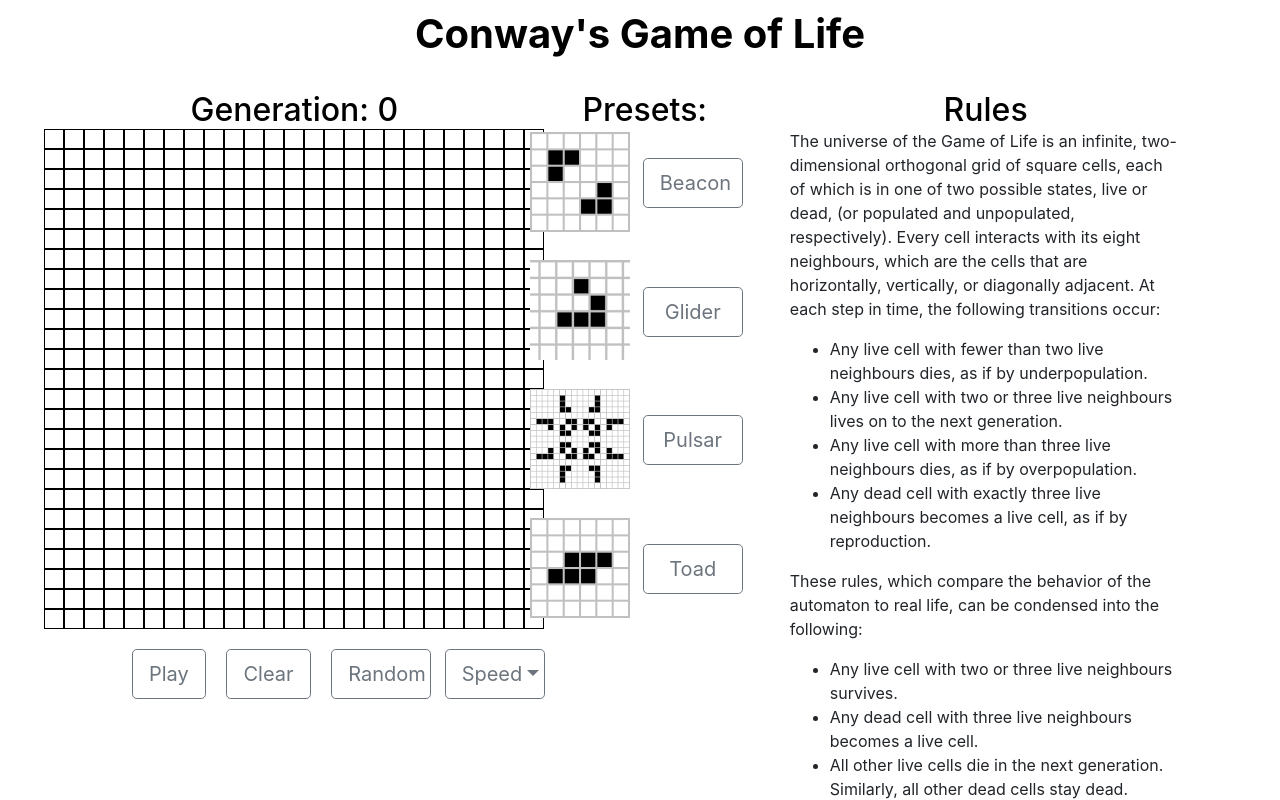
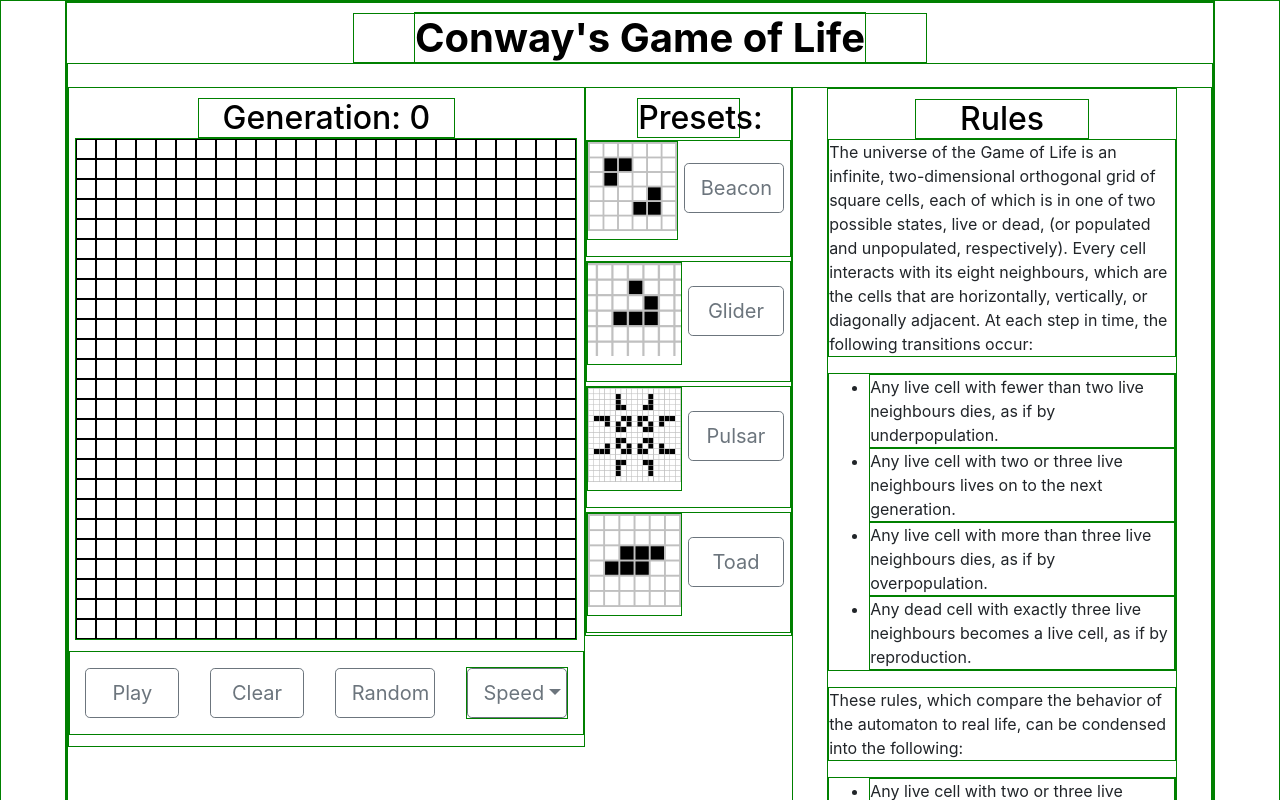
Before and after one commit to shanejeremich/Game-of-Life, a React (Create React App) app: page / in a window 1280 px wide. Shown: the top 800 px of the page. Built offline with nearby package versions, Linux system fonts and the light colour scheme.

Commit message:
fixed dropdown speed button spacing issue

```diff
--- a/src/components/buttons/Buttons.css
+++ b/src/components/buttons/Buttons.css
@@ -1,11 +1,17 @@
 .buttons-container {
     display: flex;
-    width: 75%;
-    justify-content: space-evenly;
+    width: 100%;
+    justify-content: center;
     align-items: center;
     margin: 2% auto;
 }
 
 .drop {
-    margin: 0 2% 0 0;
+    margin: 3%;
 }
+
+.drop button {
+    width: 100px;
+    height: 50px;
+    margin: 0 auto;;
+}
--- a/src/components/grid/Grid.css
+++ b/src/components/grid/Grid.css
@@ -3,7 +3,7 @@
     flex-direction: column;
     justify-content: center;
     align-items: center;
-    width: 40%;
+    width: 50%;
     margin: 2% auto;
 }
 
--- a/src/theme/index.css
+++ b/src/theme/index.css
@@ -1,3 +1,7 @@
+* {
+    border: 1px solid green;
+}
+
 body {
     width: 90%;
     margin: auto;
```
